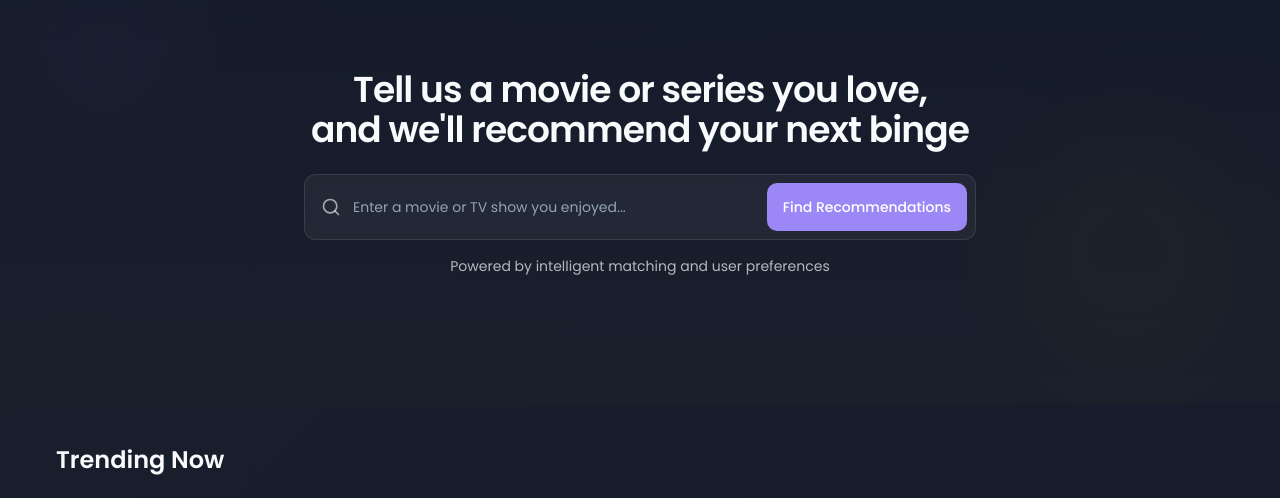
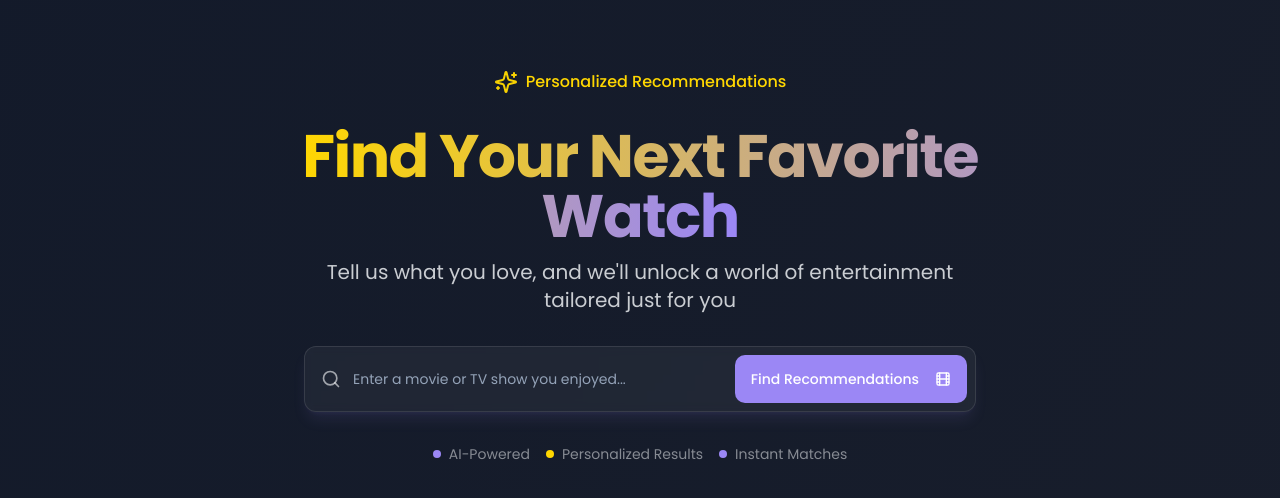
Before and after one commit to goutamvarma44/streamlive-ui-ux-design, a React (Vite) app: page / in a window 1280 px wide. Shown: the part 130-628 px from the top of the page. Built offline with nearby package versions, Linux system fonts and the light colour scheme; grey boxes are pictures that could not be loaded.

Commit message:
Update HeroSection content
Improve the HeroSection's title and description to be more creative and engaging.

```diff
--- a/src/components/HeroSection.tsx
+++ b/src/components/HeroSection.tsx
@@ -1,6 +1,6 @@
 
 import React, { useState } from 'react';
-import { Search } from 'lucide-react';
+import { Search, Film, Sparkles } from 'lucide-react';
 import { Input } from '@/components/ui/input';
 import { Button } from '@/components/ui/button';
 
@@ -22,15 +22,25 @@ const HeroSection = () => {
       <div className="absolute top-0 left-0 w-full h-full opacity-30 -z-10">
         <div className="absolute top-10 left-10 w-32 h-32 rounded-full bg-accent-purple/20 blur-3xl"></div>
         <div className="absolute bottom-10 right-10 w-56 h-56 rounded-full bg-accent-gold/10 blur-3xl"></div>
+        <div className="absolute top-1/3 right-1/4 w-24 h-24 rounded-full bg-accent-purple/30 blur-xl animate-pulse"></div>
+        <div className="absolute bottom-1/3 left-1/4 w-40 h-40 rounded-full bg-accent-gold/20 blur-2xl animate-pulse"></div>
       </div>
 
       <div className="container mx-auto text-center max-w-3xl">
-        <h2 className="text-2xl md:text-3xl lg:text-4xl font-semibold mb-6 tracking-tight">
-          Tell us a movie or series you love, <br/>
-          and we'll recommend your next binge
+        <div className="mb-8 flex items-center justify-center">
+          <Sparkles className="h-6 w-6 text-accent-gold mr-2 animate-pulse" />
+          <span className="text-accent-gold font-medium text-sm md:text-base">Personalized Recommendations</span>
+        </div>
+
+        <h2 className="text-4xl md:text-5xl lg:text-6xl font-bold mb-3 tracking-tight">
+          <span className="text-gradient">Find Your Next Favorite Watch</span>
         </h2>
 
-        <form onSubmit={handleSearch} className="flex flex-col sm:flex-row items-center gap-2 max-w-2xl mx-auto glass p-2">
+        <p className="text-lg md:text-xl text-foreground/80 mb-8 max-w-2xl mx-auto">
+          Tell us what you love, and we'll unlock a world of entertainment tailored just for you
+        </p>
+
+        <form onSubmit={handleSearch} className="flex flex-col sm:flex-row items-center gap-2 max-w-2xl mx-auto glass p-2 shadow-lg shadow-accent-purple/10 hover:shadow-accent-purple/20 transition-all duration-300">
           <div className="relative flex-1 w-full">
             <Input
               type="text"
@@ -43,15 +53,27 @@ const HeroSection = () => {
           </div>
           <Button
             type="submit"
-            className="w-full sm:w-auto bg-accent-purple hover:bg-accent-purple/80 text-white font-medium py-6"
+            className="w-full sm:w-auto bg-accent-purple hover:bg-accent-purple/80 text-white font-medium py-6 group transition-all duration-300"
           >
-            Find Recommendations
+            <span>Find Recommendations</span>
+            <Film className="ml-2 h-4 w-4 group-hover:rotate-12 transition-all" />
           </Button>
         </form>
 
-        <p className="mt-4 text-sm text-foreground/70">
-          Powered by intelligent matching and user preferences
-        </p>
+        <div className="mt-8 flex items-center justify-center gap-4 text-xs md:text-sm text-foreground/50">
+          <div className="flex items-center">
+            <div className="w-2 h-2 rounded-full bg-accent-purple mr-2"></div>
+            <span>AI-Powered</span>
+          </div>
+          <div className="flex items-center">
+            <div className="w-2 h-2 rounded-full bg-accent-gold mr-2"></div>
+            <span>Personalized Results</span>
+          </div>
+          <div className="flex items-center">
+            <div className="w-2 h-2 rounded-full bg-accent-purple mr-2"></div>
+            <span>Instant Matches</span>
+          </div>
+        </div>
       </div>
     </section>
   );
--- a/src/pages/Index.tsx
+++ b/src/pages/Index.tsx
@@ -7,7 +7,7 @@ import Footer from '@/components/Footer';
 
 const Index = () => {
   return (
-    <div className="min-h-screen flex flex-col">
+    <div className="min-h-screen flex flex-col bg-gradient-to-br from-dark-blue to-dark-purple">
       <Header />
       <main className="flex-1">
         <HeroSection />
```
